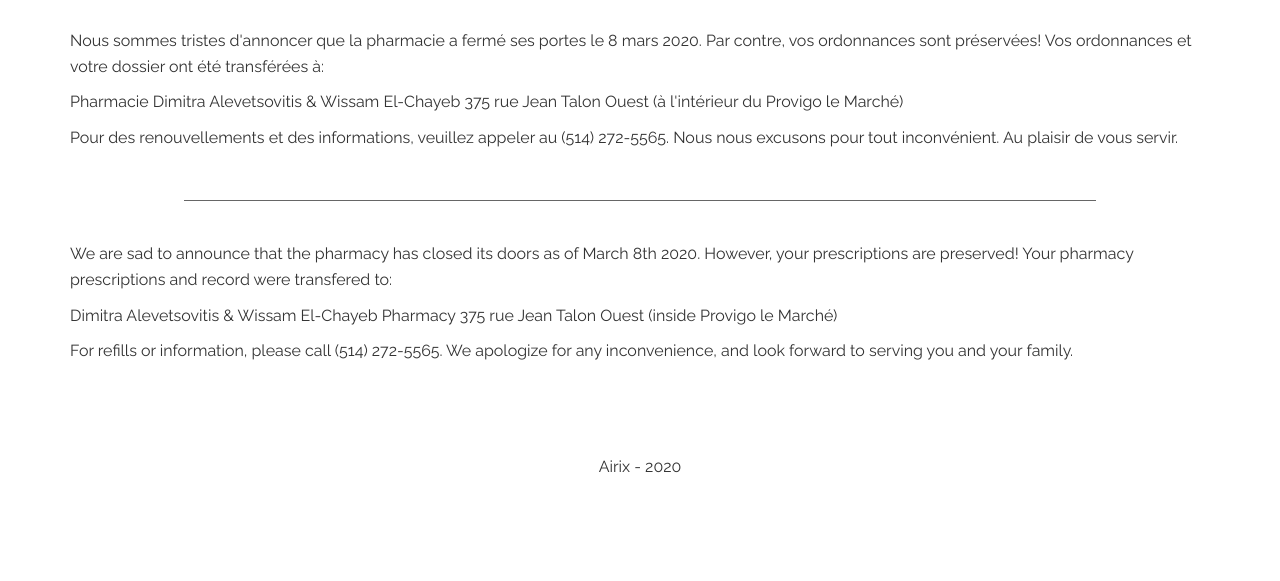
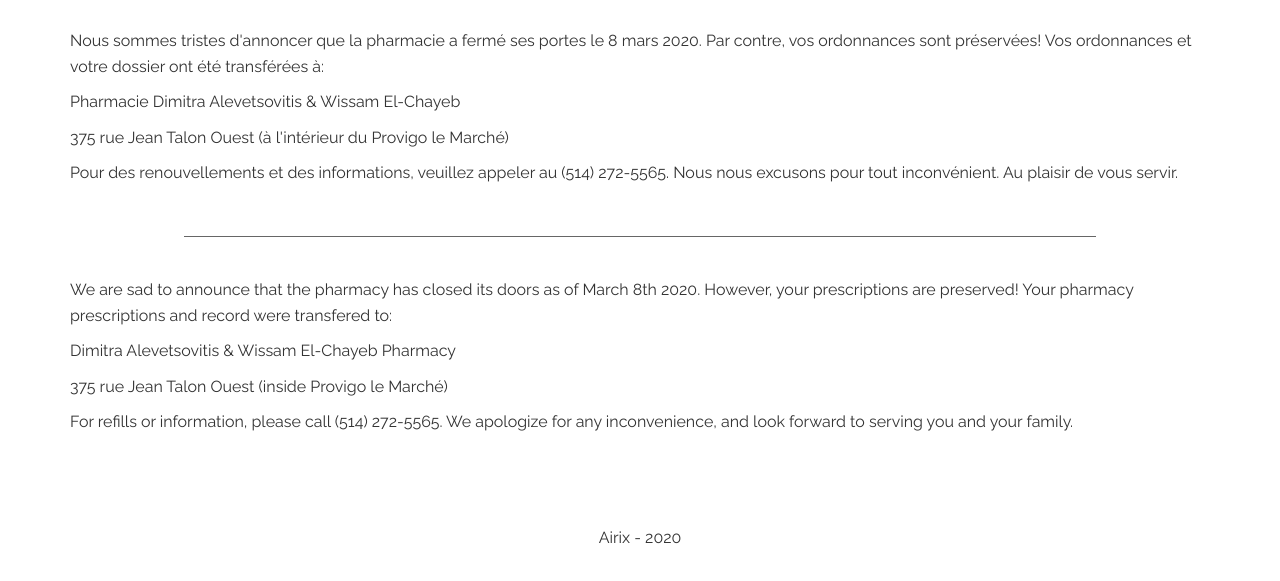
Before and after one commit to 404sand808s/404sand808s, a plain HTML site: page index.html in a window 1280 px wide. Shown: the part 117-698 px from the top of the page. Drawn offline with nearby package versions, Linux system fonts and the light colour scheme.

Commit message:
Update index.html

```diff
--- a/index.html
+++ b/index.html
@@ -77,14 +77,14 @@ footer {
 <div class="row">
 <div class="col-xs-12">
 <p>Nous sommes tristes d'annoncer que la pharmacie a fermé ses portes le 8 mars 2020. Par contre, vos ordonnances sont préservées! Vos ordonnances et votre dossier ont été transférées à:</p>
-<p>Pharmacie Dimitra Alevetsovitis & Wissam El-Chayeb
-375 rue Jean Talon Ouest (à l'intérieur du Provigo le Marché)</p>
+<p>Pharmacie Dimitra Alevetsovitis & Wissam El-Chayeb</p>
+<p>375 rue Jean Talon Ouest (à l'intérieur du Provigo le Marché)</p>
 <p>Pour des renouvellements et des informations, veuillez appeler au (514) 272-5565. Nous nous excusons pour tout inconvénient. Au plaisir de vous servir.
 </p>
 <br /><hr><br />
 <p>We are sad to announce that the pharmacy has closed its doors as of March 8th 2020. However, your prescriptions are preserved! Your pharmacy prescriptions and record were transfered to:</p>
-<p>Dimitra Alevetsovitis & Wissam El-Chayeb Pharmacy
-375 rue Jean Talon Ouest (inside Provigo le Marché)</p>
+<p>Dimitra Alevetsovitis & Wissam El-Chayeb Pharmacy</p>
+<p>375 rue Jean Talon Ouest (inside Provigo le Marché)</p>
 <p>For refills or information, please call (514) 272-5565. We apologize for any inconvenience, and look forward to serving you and your family.
 </p>
 </div>
```
